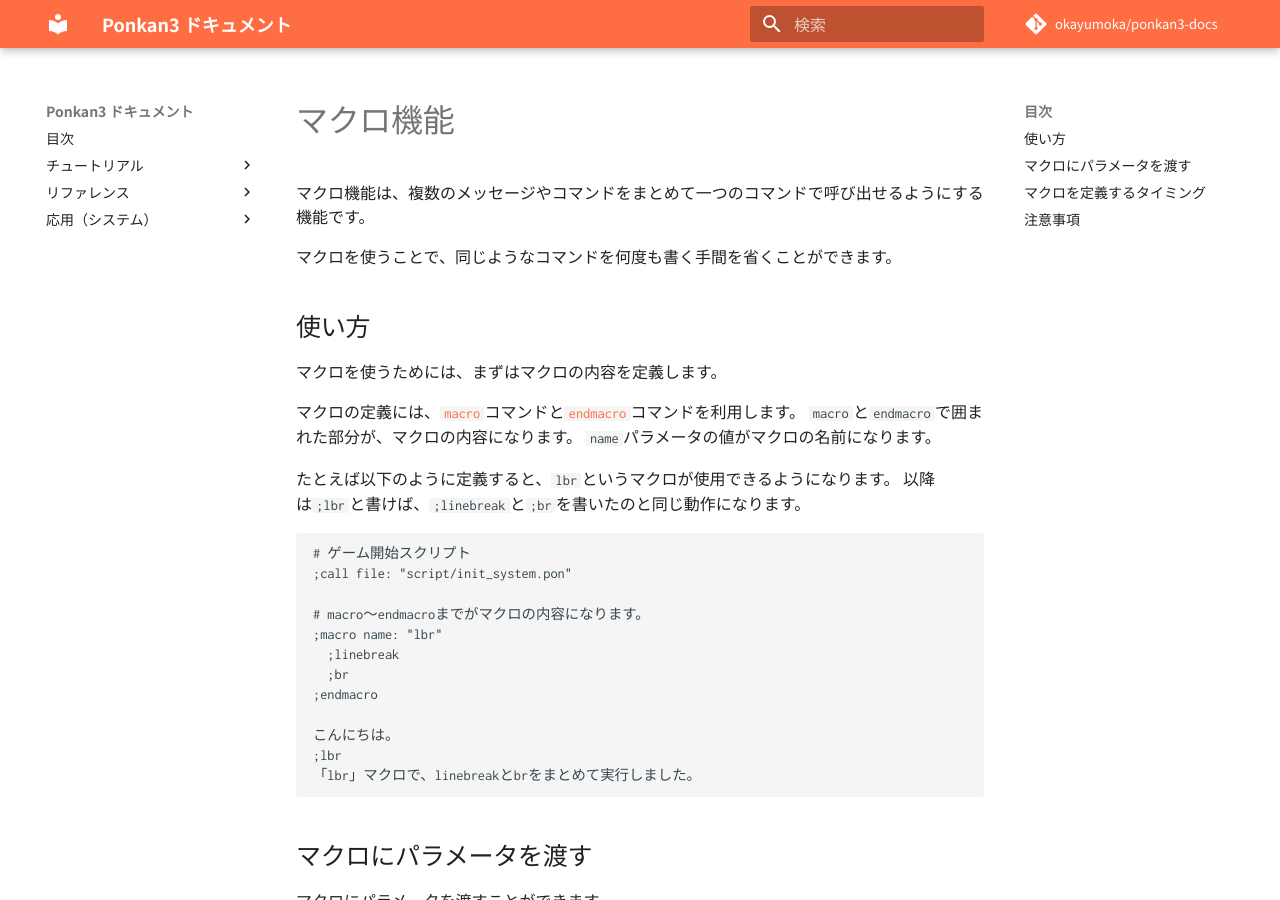
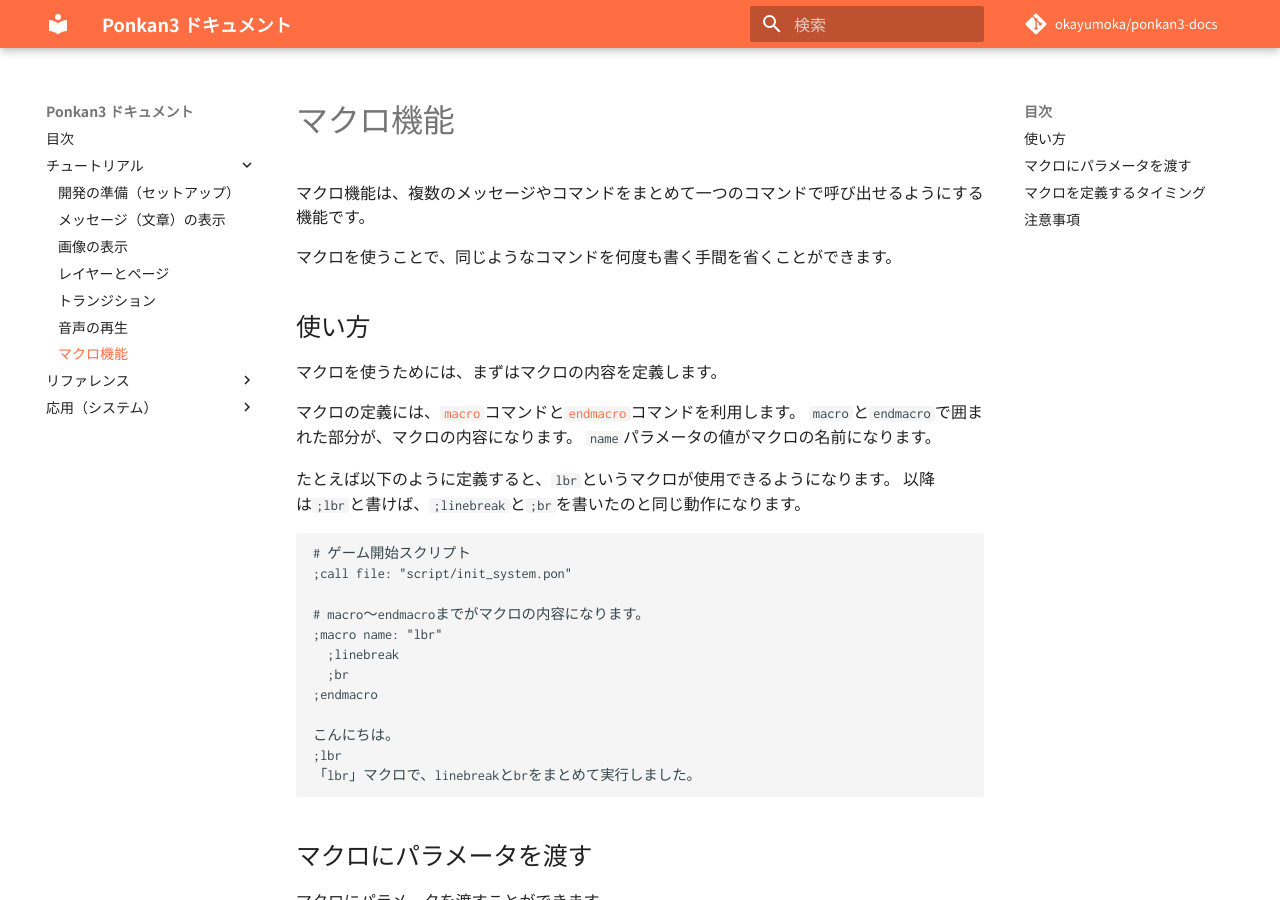
Before and after one commit to okayumoka/ponkan3-docs, an MkDocs documentation site: the page built from docs/basic/macro.md, in a window 1280 px wide and 900 px high. Built offline with MkDocs 1.6.1 and Material for MkDocs 9.7.7, drawn with Linux system fonts in a browser that asks for light colours; comment, search, counter and statistics services are not loaded; some of the changed lines change nothing that is shown.

Commit message:
マクロ機能

```diff
--- a/mkdocs.yml
+++ b/mkdocs.yml
@@ -32,6 +32,7 @@
     - レイヤーとページ: basic/layer.md
     - トランジション: basic/trans.md
     - 音声の再生: basic/sound.md
+    - マクロ機能: basic/macro.md
   - リファレンス:
     - スクリプトファイル文法: ref/syntax.md
     - コマンドリファレンス: ref/command_ref.md
```
